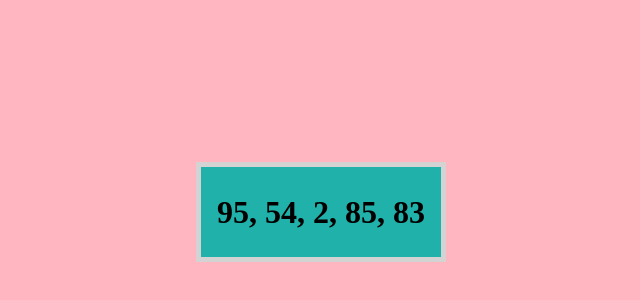
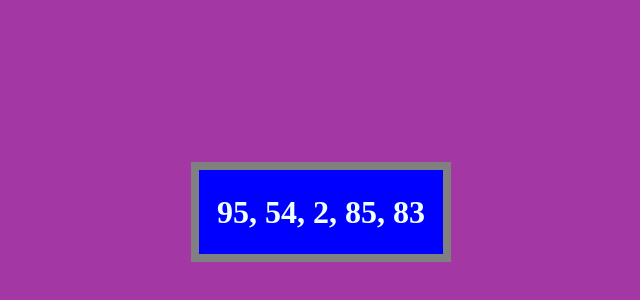
Before and after one commit to marcomaione/js-simon, a plain HTML site: page index.html in a window 1280 px wide. Shown: the part 188-488 px from the top of the page, without its empty margins (319-959 px from the left). Drawn offline with Linux system fonts and the light colour scheme.

Commit message:
aggiornamento

```diff
--- a/CSS/style.css
+++ b/CSS/style.css
@@ -5,7 +5,7 @@
 }
 
 html {
-    background-color:lightpink;
+    background-color:rgb(163, 55, 163);
 }
 
 
@@ -18,11 +18,15 @@ html {
 }
 
 .center {
-    background-color: lightseagreen;
-    width: 250px;
+    background-color:blue;
+    width: 260px;
     height: 100px;
     display: flex;
     justify-content: center;
     align-items: center;
-    border: solid 5px lightgray;
+    border: solid 8px gray;
 }
+
+#random {
+    color: azure;
+}
--- a/main.js
+++ b/main.js
@@ -2,16 +2,17 @@
 
 n = 5;
 
-if (n > 0 && n <= 100) {
 testo = "";
+
 for (i = 0; i < n; i++) {
-           numeri = Math.round(Math.random()*100 + 1);
+
+    numeri = Math.round(Math.random() * 100 + 1);
+
     if (i > 0) {
+
         testo += ", ";
     }
         testo += numeri;
 }
 
 document.getElementById("random").innerHTML = testo;
-
-}
```
Lines whose indentation alone changed are shown as unchanged.
